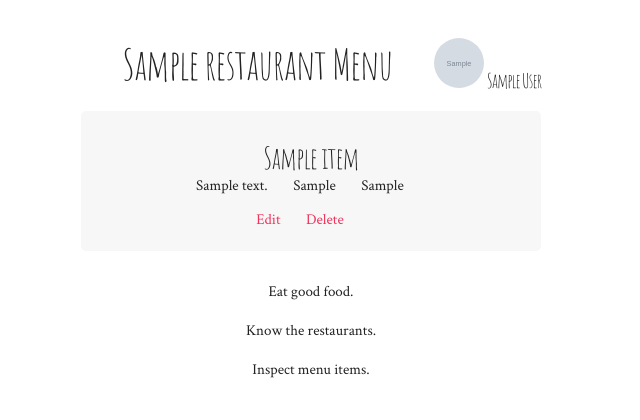
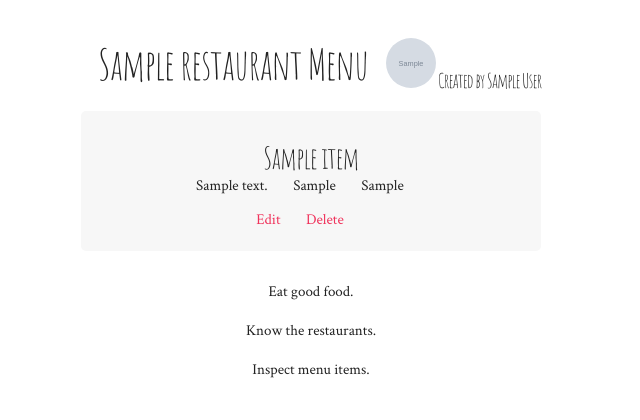
Before and after one commit to erogers6264/menumoo, a Flask app: page /restaurants/1/menu/ in a window 1280 px wide. Shown: the part 204-624 px from the top of the page, without its empty margins (329-969 px from the left). Run offline with Flask 2, Linux system fonts and the light colour scheme; the visitor is signed in with stand-in values (Sample User, id 1); tables that the repository leaves empty hold one stand-in row (values such as "Sample post"); grey boxes marked "Sample" are stand-in pictures; parts of the project's set-up code (start-up, migrations or seed data) failed here and were passed over.

Commit message:
Add "created by"

```diff
--- a/menumoo/templates/menu.html
+++ b/menumoo/templates/menu.html
@@ -7,7 +7,7 @@
 	{{ restaurant.name }} Menu
 	<div class="creator">
 		<img src="{{ creator.picture }}" class="creatorImg">
-		{{ creator.name }}
+		Created by {{ creator.name }}
 	</div>
 {% endblock %}
 {% block content %}
```
